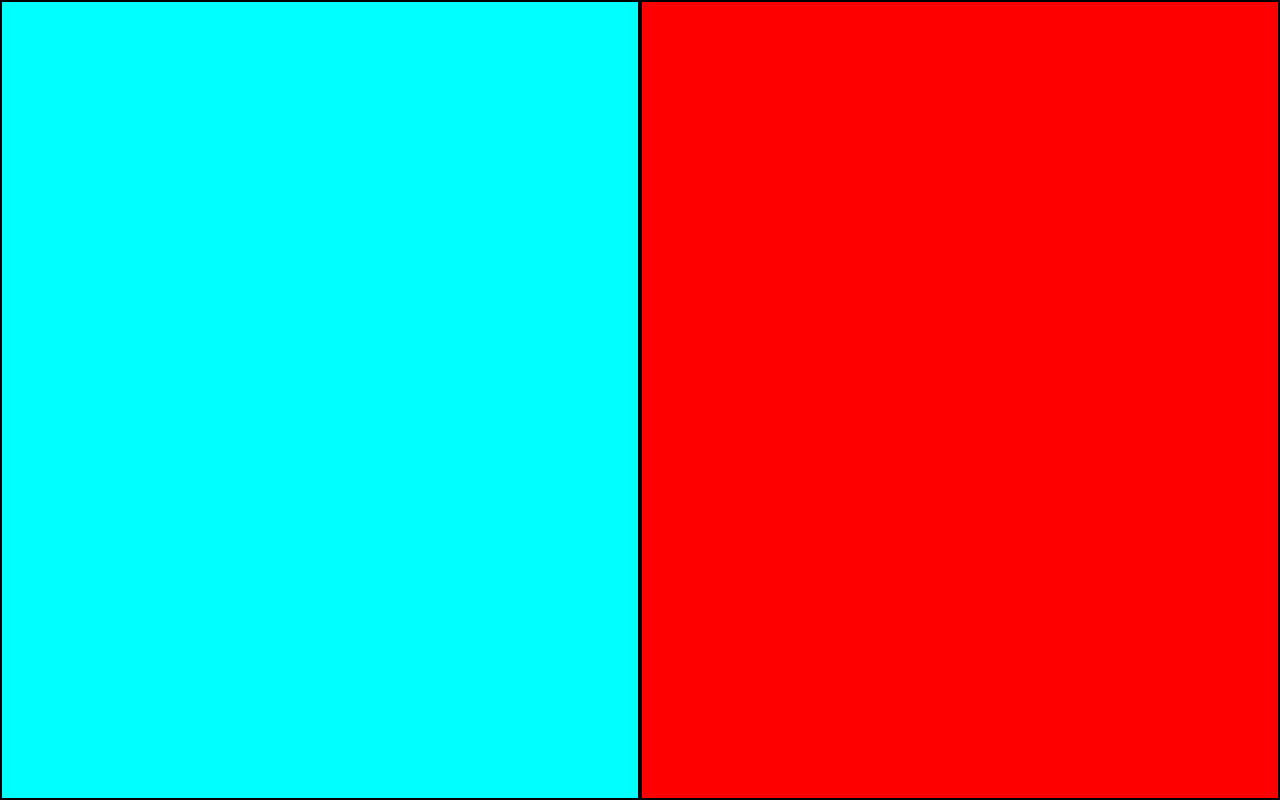
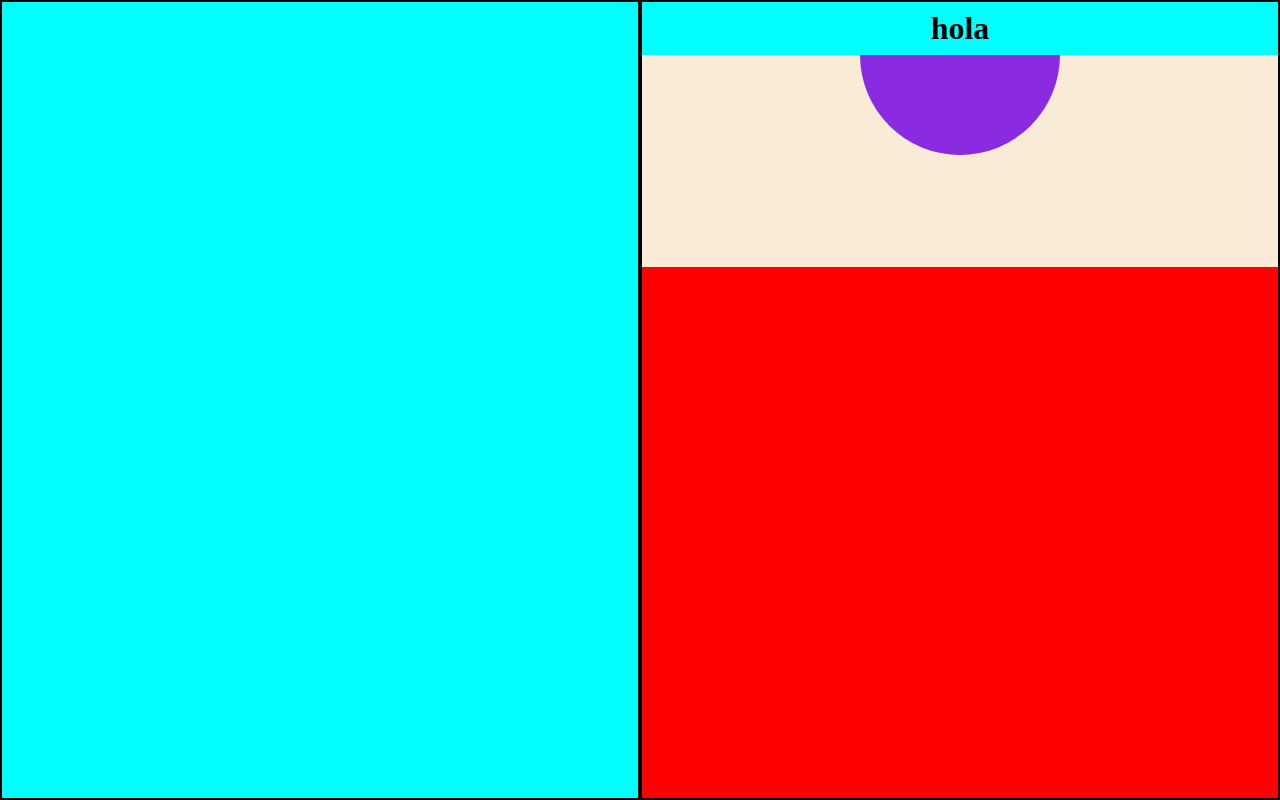
Before and after one commit to Santa-Hub/Grupo2, a plain HTML site: page index.html in a window 1280 px wide. Drawn offline with Linux system fonts and the light colour scheme.

Commit message:
realizar titulo, semicirculo

```diff
--- a/index.html
+++ b/index.html
@@ -9,7 +9,13 @@
 <body>
     <div class="content">
         <div class="lado"></div>
-        <div class="lado2"></div>
+        <div class="lado2">
+            <div class="divi">
+                <div class="titulo"><h1>hola</h1></div>
+                <div class="med"></div>
+            </div>
+            <div class="divi"></div>
+        </div>
     </div>
 </body>
 </html>
--- a/style.css
+++ b/style.css
@@ -19,4 +19,31 @@
     width: 50%;
     background-color: red;
     border: solid 2px black;
+    display: grid;
+    grid-template-columns: 1fr;
+    grid-template-rows: 1fr 2fr;
 }
+.lado2 > :nth-child(1){
+    background-color: antiquewhite;
+    display: grid;
+    grid-template-columns: 1fr ;
+    grid-template-rows: 1fr 2fr 2fr;
+}
+.titulo{
+    height: 100%;
+    width: 100%;
+    background-color: aqua;
+    display: flex;
+    align-items: center;
+    justify-content: center;
+}
+.med{
+    width: 200px;
+    height: 100px;
+    margin-top: 0%;
+    background-color: blueviolet;
+    border-radius: 0 0 100px 100px;
+    display: flex;
+    margin: auto;
+    margin-top: 0;
+}
```
